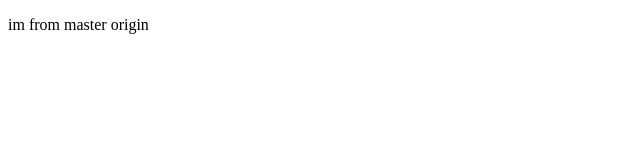
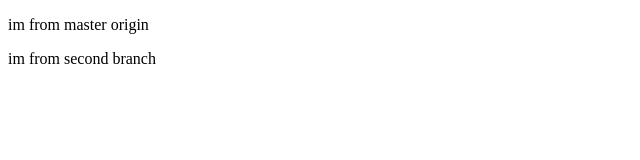
Before and after one commit to HosseinFouladi/test-git-commands, a plain HTML site: page index.html in a window 1280 px wide. Shown: the whole page, without its empty margins (0-640 px from the left). Drawn offline with Linux system fonts and the light colour scheme.

Commit message:
second branch

```diff
--- a/index.html
+++ b/index.html
@@ -8,5 +8,6 @@
 </head>
 <body>
     <p>im from master origin</p>
+    <p>im from second branch</p>
 </body>
 </html>
```
